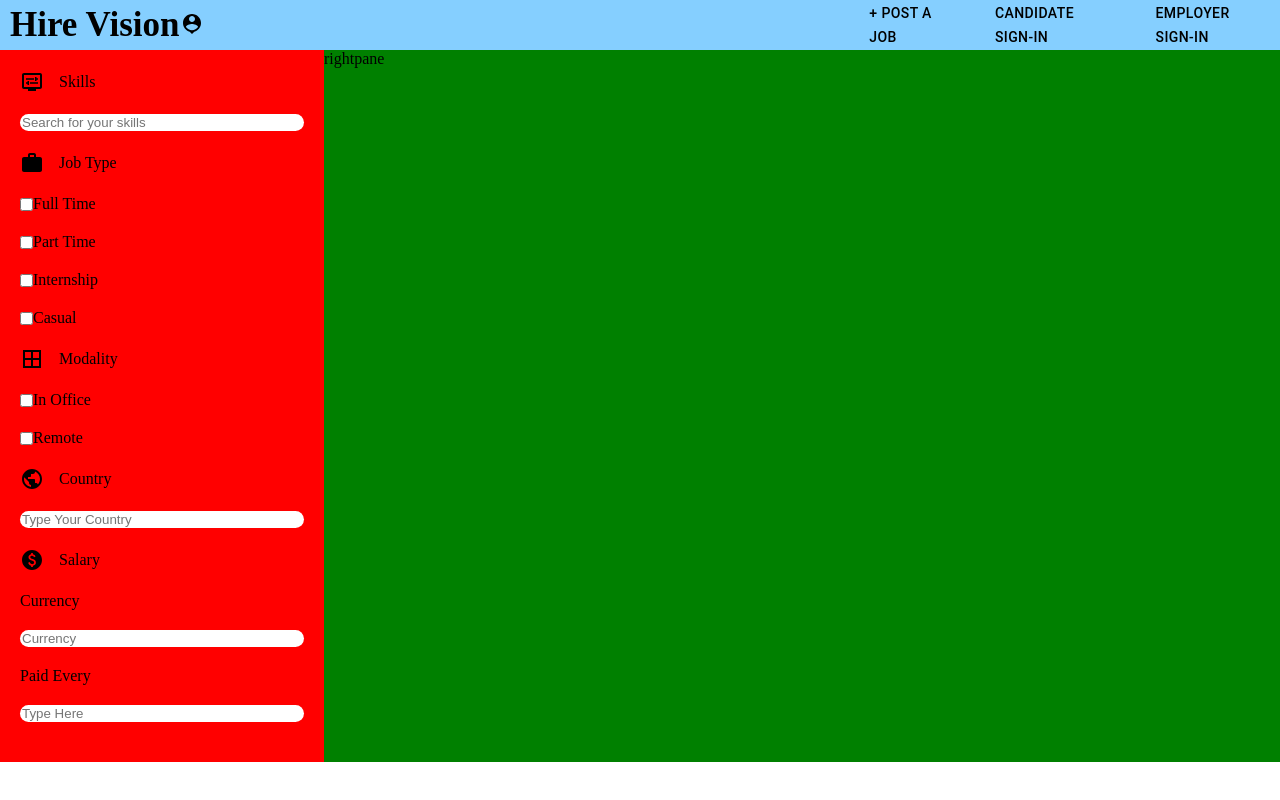
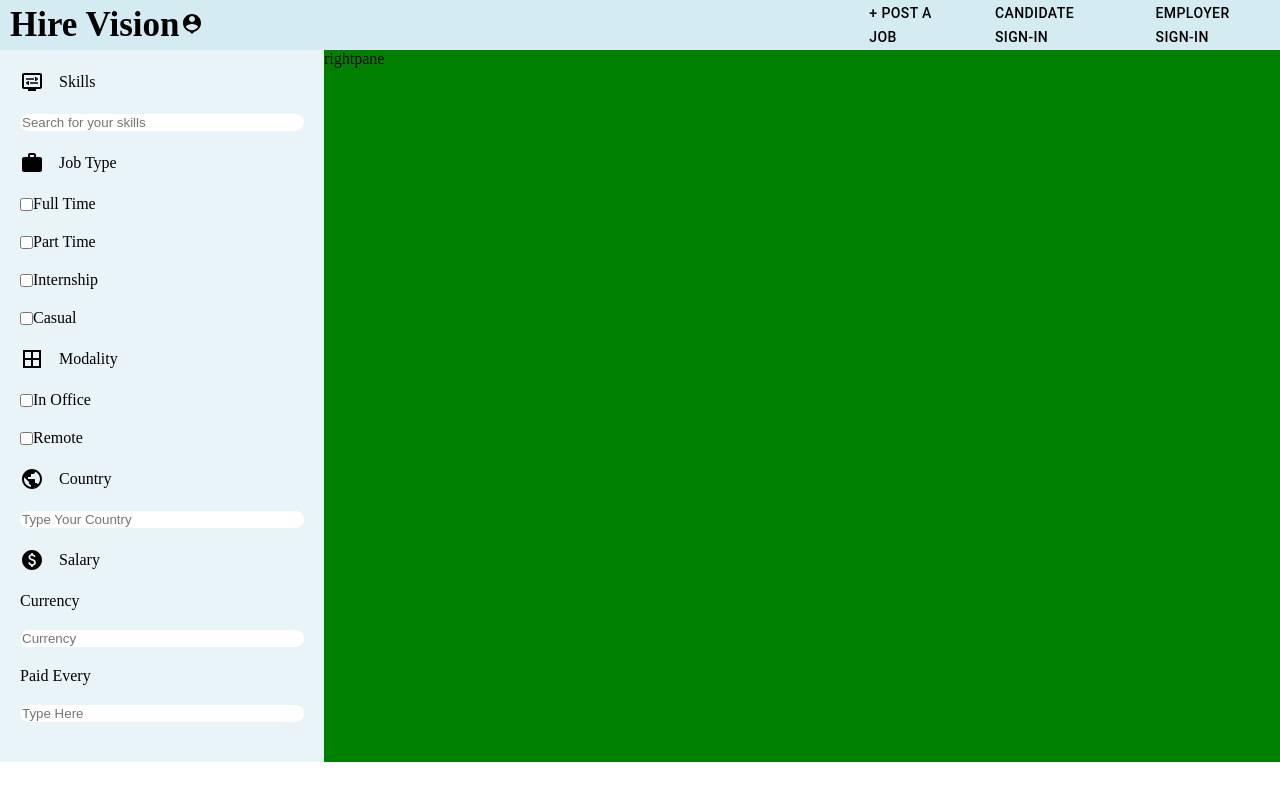
Before and after one commit to dilauow/loopsSDGP, a React (Create React App) app in the folder frontend/: page / in a window 1280 px wide. Built offline with nearby package versions, Linux system fonts and the light colour scheme.

Commit message:
Made Some small Changes.(Left Pane & Nav Bar)

```diff
--- a/frontend/src/components/Leftpane/leftpane.css
+++ b/frontend/src/components/Leftpane/leftpane.css
@@ -1,5 +1,5 @@
 .leftPaneBox{
-    background-color: red;
+    background-color: #e8f4f8;
     flex: 2;
 }
 
--- a/frontend/src/components/Navigation/navBar.css
+++ b/frontend/src/components/Navigation/navBar.css
@@ -1,7 +1,7 @@
 .navBarBox{
     height: 50px;
     width: 100%;
-    background-color: #85cfff;
+    background-color: #d4ebf2;
     display: flex;
     align-items: center;
     position: sticky;
```
